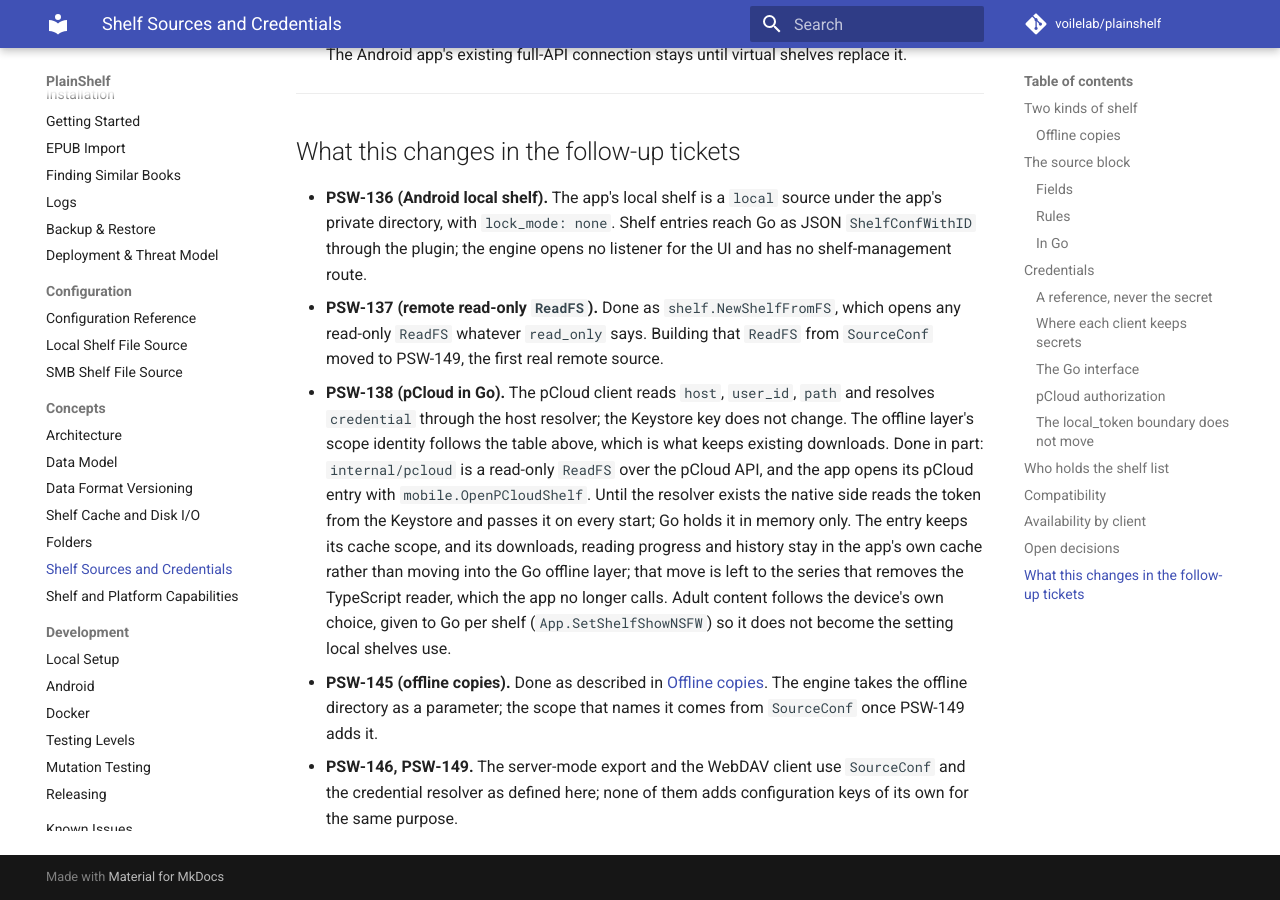
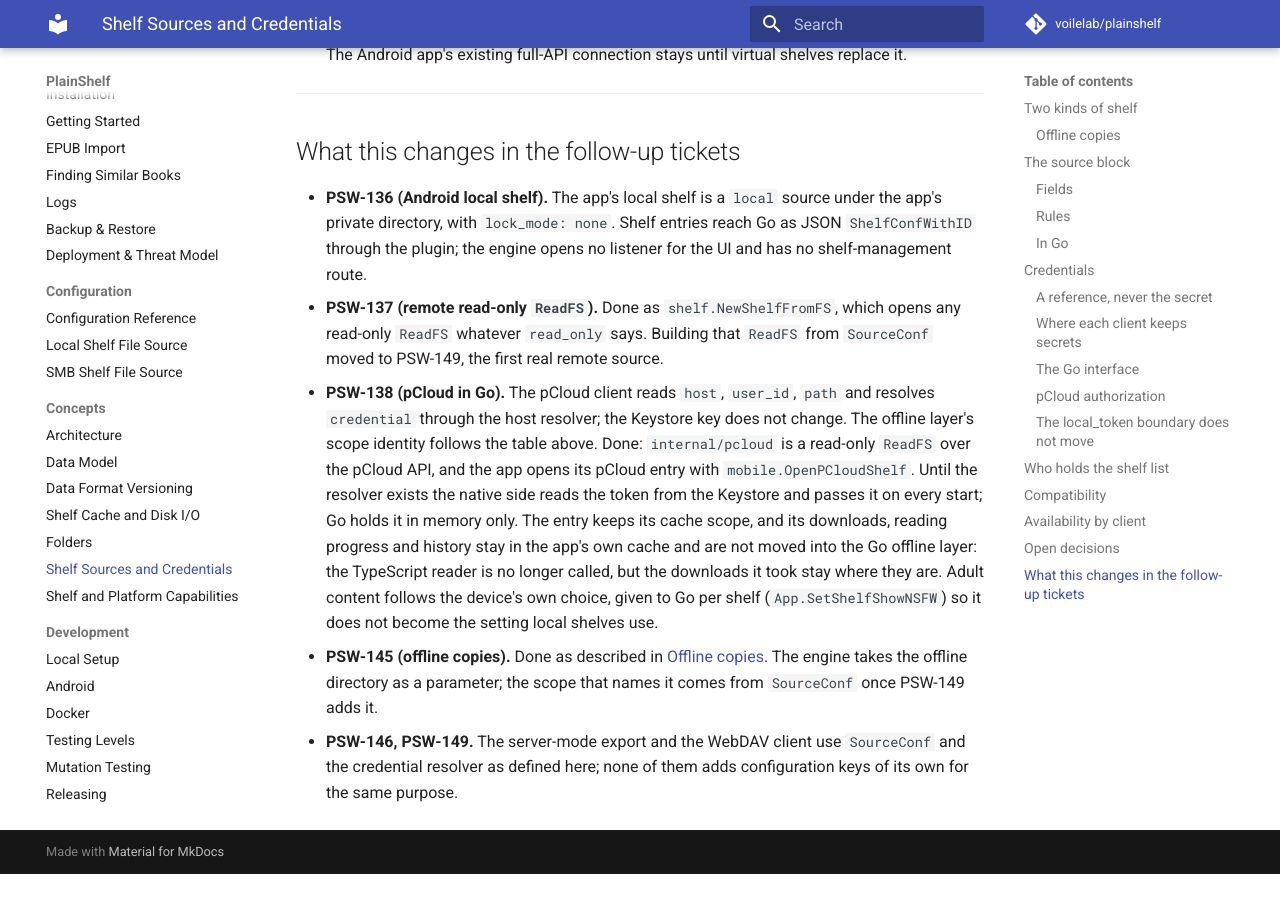
Before and after one commit to voilelab/plainshelf, an MkDocs documentation site: the page built from docs/concepts/shelf-sources.md, in a window 1280 px wide and 900 px high, scrolled down 8834 px. Built offline with MkDocs 1.6.1 and Material for MkDocs 9.7.7, drawn with Linux system fonts in a browser that asks for light colours; comment, search, counter and statistics services are not loaded; after the commit the page ends 9708 px from its top, so only the background shows below that; some of the changed text lies outside the part shown.

```diff
--- a/docs/concepts/shelf-sources.md
+++ b/docs/concepts/shelf-sources.md
@@ -308,8 +308,9 @@ does not become a `ShelfConf`.
 
 **Cache scope.** Downloaded books are keyed by where the shelf lives, not by the
 entry's name (`frontend/src/providers/cacheScope.ts`). The Go offline layer for
-virtual shelves must derive the same identity from the same fields, so existing
-downloads stay reachable when pCloud moves to Go:
+virtual shelves derives the same identity from the same fields, so everything a
+shelf keeps on a device, on either side, is filed under one identity that a
+rename does not change:
 
 | Type | Scope identity |
 |---|---|
@@ -357,15 +358,15 @@ the type, never by falling back to another source.
   `ReadFS` from `SourceConf` moved to PSW-149, the first real remote source.
 - **PSW-138 (pCloud in Go).** The pCloud client reads `host`, `user_id`, `path`
   and resolves `credential` through the host resolver; the Keystore key does not
-  change. The offline layer's scope identity follows the table above, which is
-  what keeps existing downloads. Done in part: `internal/pcloud` is a
+  change. The offline layer's scope identity follows the table above. Done:
+  `internal/pcloud` is a
   read-only `ReadFS` over the pCloud API, and the app opens its pCloud entry
   with `mobile.OpenPCloudShelf`. Until the resolver exists the native side reads
   the token from the Keystore and passes it on every start; Go holds it in
   memory only. The entry keeps its cache scope, and its downloads, reading
-  progress and history stay in the app's own cache rather than moving into the
-  Go offline layer; that move is left to the series that removes the TypeScript
-  reader, which the app no longer calls. Adult content follows the device's own
+  progress and history stay in the app's own cache and are not moved into the
+  Go offline layer: the TypeScript reader is no longer called, but the
+  downloads it took stay where they are. Adult content follows the device's own
   choice, given to Go per shelf (`App.SetShelfShowNSFW`) so it does not become
   the setting local shelves use.
 - **PSW-145 (offline copies).** Done as described in
```
